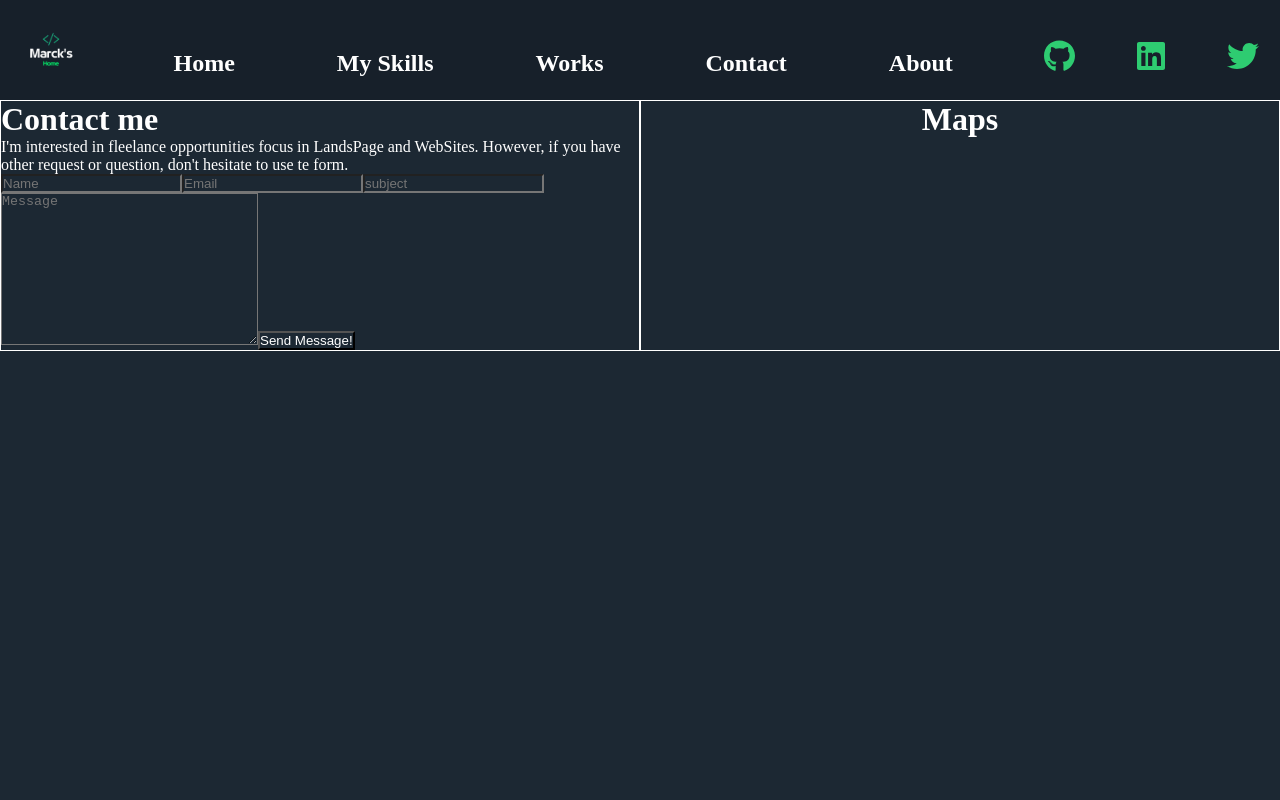
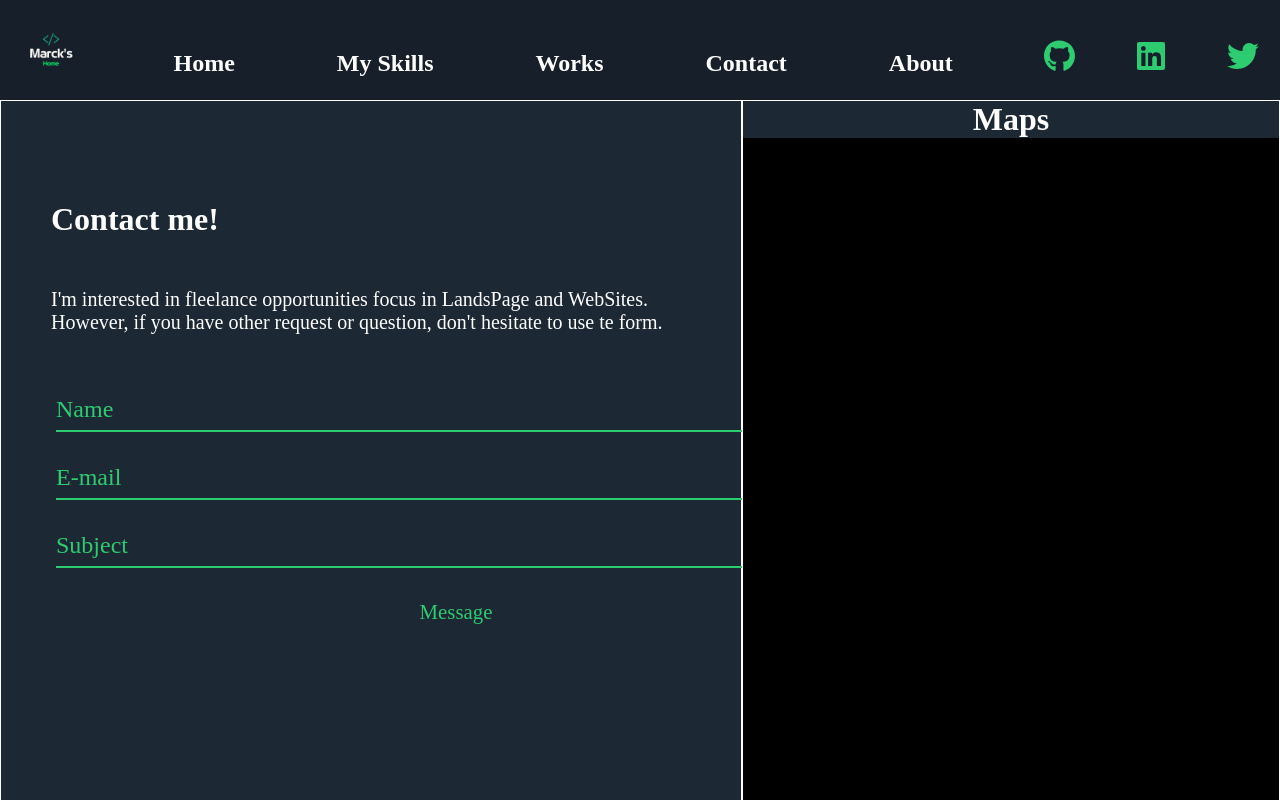
Before and after one commit to Marck45/MarckNewPage, an Angular app: page /contact in a window 1280 px wide. Shown: the top 800 px of the page. Built offline with nearby package versions, Linux system fonts and the light colour scheme.

Commit message:
Atualização do front ddo contato

```diff
--- a/src/app/component/contact/contact.component.css
+++ b/src/app/component/contact/contact.component.css
@@ -2,13 +2,6 @@
     display: flex;
 
 }
-
-
-
-
-
-
-
 
 /* contatos config */
 
@@ -17,17 +10,123 @@
     width: 50%;
     display: flex;
     justify-content: center;
-    align-items: center;
     flex-direction: column;
     flex-wrap: nowrap;
+    padding: 50px;
 }
 
 .contact-title{
     display: flex;
     flex-direction: column;
+    margin-bottom: 50px;
+}
+
+.contact-title:hover{
+    color: #2ECC71;
+    -webkit-filter: drop-shadow(15px 10px 5px #2ECC71);
+    filter: drop-shadow(15px 10px 5px rgba(0, 0, 0, .5));
+    padding: 5px;
+}
+
+.contact-title h1{
+    margin-top: 50px;
+    margin-bottom: 50px;
+}
+
+.contact-title p{
+    font-size: 20px;
 }
 
 
+/* Configuração do formulario */
+
+.contact-form form{
+    display: flex;
+    justify-content: space-between;
+    align-items: flex-start;
+    flex-direction: column;
+    flex-wrap: nowrap;
+    padding: 5px;
+    width: 100%;
+}
+
+input{
+    font-family: inherit;
+    width: 50rem;
+    border: 0;
+    border-bottom: 2px solid #2ECC71;
+    outline: 0;
+    font-size: 1.3rem;
+    color: #fff;
+    padding: 7px 0;
+    background: transparent;
+    transition: border-color 0.2s;
+    margin-bottom: 25px;
+
+}
+
+input::placeholder{
+    color: #2ECC71;
+}
+
+input:placeholder-shown{
+    font-size: 1.5rem;
+    cursor: text;
+    top: 30px;
+}
+
+.form__field:focus{
+    padding-bottom: 15px;
+    font-weight: 700;
+    border-width: 3px;
+    border-image: linear-gradient(to right, #fff);
+    border-image-slice: 1;
+    -webkit-filter: drop-shadow(15px 10px 5px #2ECC71);
+    filter: drop-shadow(15px 10px 5px rgba(0, 0, 0, .5));
+}
+
+
+
+
+/* teste area configuraçaõ de texto */
+
+textarea{
+    font-family: inherit;
+    width: 50rem;
+    border: 0;
+    border-bottom: 2px solid #2ECC71;
+    outline: 0;
+    font-size: 1.3rem;
+    color: #fff;
+    padding: 7px 0;
+    background: transparent;
+    transition: border-color 0.2s;
+    margin-bottom: 25px;
+
+}
+
+textarea::placeholder{
+    color: #2ECC71;
+    text-align: center;
+
+}
+
+textarea:hover{
+    -webkit-filter: drop-shadow(15px 10px 5px #2ECC71);
+    filter: drop-shadow(15px 10px 5px rgba(0, 0, 0, .5));
+}
+
+button{
+    margin-top: 50px;
+    padding: 1rem;
+    border-radius: 5px;
+    cursor: pointer;
+    border-color: #2ECC71;
+}
+
+button:hover{
+    background-color: #2ECC71;
+}
 
 
 
@@ -40,4 +139,5 @@
     border: 1px solid #fff;
     width: 50%;
     text-align: center;
+    background-color: #000;
 }
--- a/src/app/component/contact/contact.component.html
+++ b/src/app/component/contact/contact.component.html
@@ -1,15 +1,16 @@
 <div class="container-contact">
   <div class="contact">
     <div class="contact-title">
-        <h1>Contact me</h1>
+        <h1>Contact me!</h1>
 
         <p>I'm interested in fleelance opportunities focus in LandsPage and WebSites. However, if you have other request or question, don't hesitate to use te form.</p>
     </div>
     <div class="contact-form">
       <form action="submit">
-        <input type="text" name="name" placeholder="Name" id="name">
-        <input type="text" name="Email" id="Email" placeholder="Email">
-        <input type="text" name="Subject" id="subject" placeholder="subject">
+
+        <input type="text" class="form__field" name="name" placeholder="Name" id="name" required>
+        <input type="text" class="form__field" name="Email" id="Email" placeholder="E-mail" required>
+        <input type="text" class="form__field" name="Subject" id="subject" placeholder="Subject" required>
         <textarea name="Message" id="message" cols="30" rows="10" placeholder="Message"></textarea>
 
         <button class="btn-message">Send Message!</button>
```
